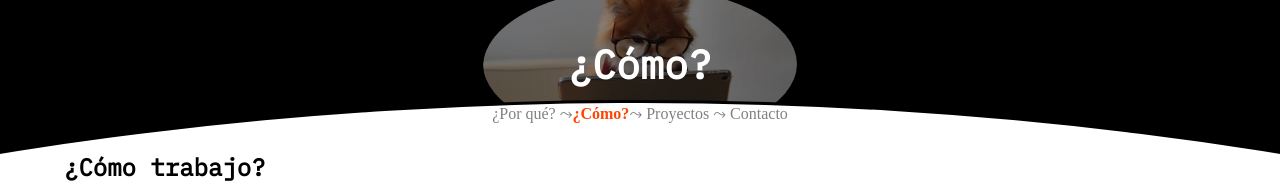
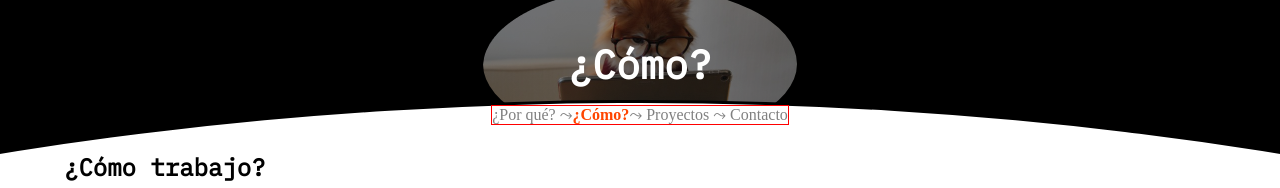
Before and after one commit to HTTPS-FranAguirre/portfolio, a plain HTML site: page como-lo-hago.html in a window 1280 px wide. Shown: the top 188 px of the page. Drawn offline with Linux system fonts and the light colour scheme.

Commit message:
Prueba rápida para analizar bug de indicador de página actual

```diff
--- a/como-lo-hago.css
+++ b/como-lo-hago.css
@@ -147,12 +147,12 @@ p:last-child, img:last-child {
 
 .current-page-indicator {
     color: gray;
+    border: 1px solid red;
     box-sizing: border-box;
     display: flex;
     justify-content: center;
     align-items: flex-start;
     position: absolute;
     top: 105px;
-    width: 320px;
     z-index: 99;
 }
```
